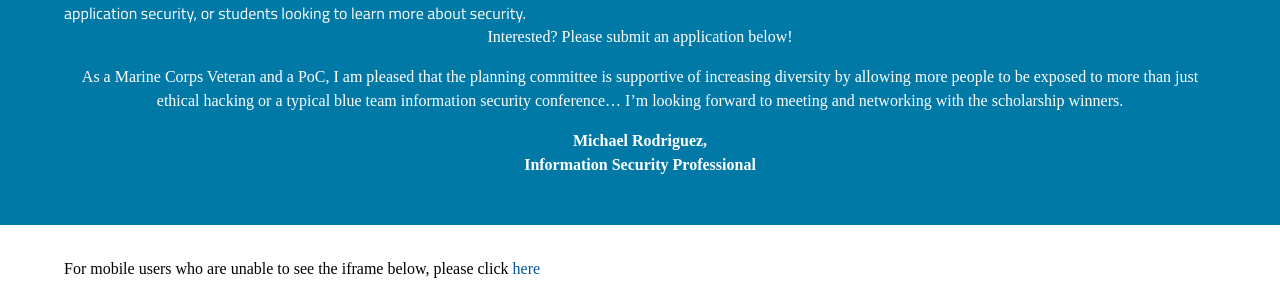
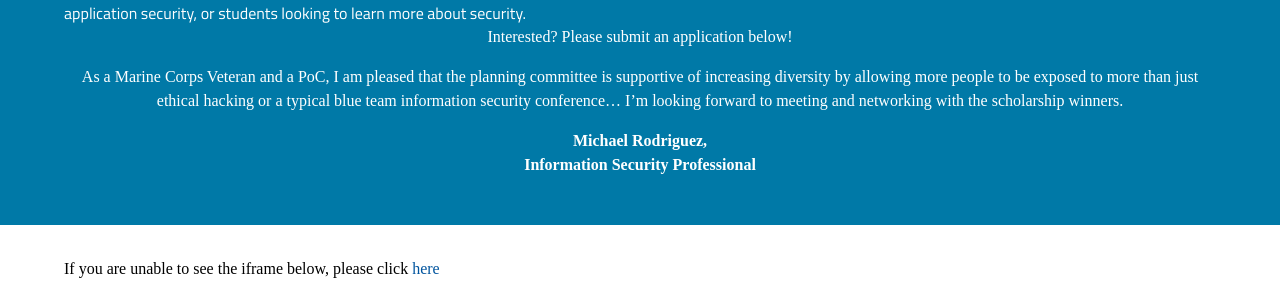
Before and after one commit to OWASP/2020-appseccalifornia, a Jekyll site: the page built from diversity/index.html, in a window 1280 px wide and 900 px high, scrolled down 434 px, cut to the strip 0-293 px from the top of the window. Built offline with Jekyll 4.4.1, drawn with Linux system fonts in a browser that asks for light colours; some web fonts are replaced; comment, search, counter and statistics services are not loaded.

Commit message:
re-wording fail message

```diff
--- a/diversity/index.html
+++ b/diversity/index.html
@@ -21,7 +21,7 @@ As a Marine Corps Veteran and a PoC, I am pleased that the planning committee is
 <section>
 <div id="testform">
 <p>
-For mobile users who are unable to see the iframe below, please click <a href="https://forms.gle/4tEHz4hCuEfCq7rL9">here</a>
+If you are unable to see the iframe below, please click <a href="https://forms.gle/4tEHz4hCuEfCq7rL9">here</a>
 </p>
 <!--
 <iframe src="https://forms.gle/4tEHz4hCuEfCq7rL9?embedded=true" width="100%" height="690px" /
```
